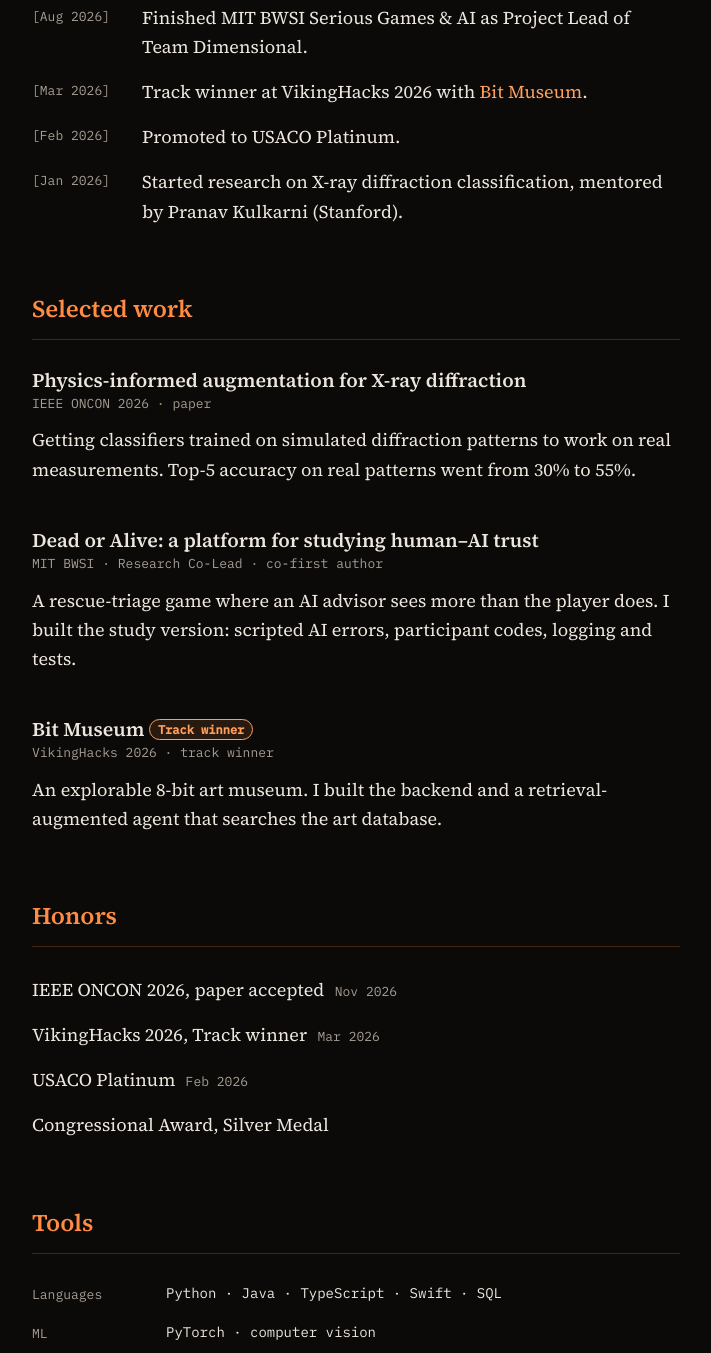
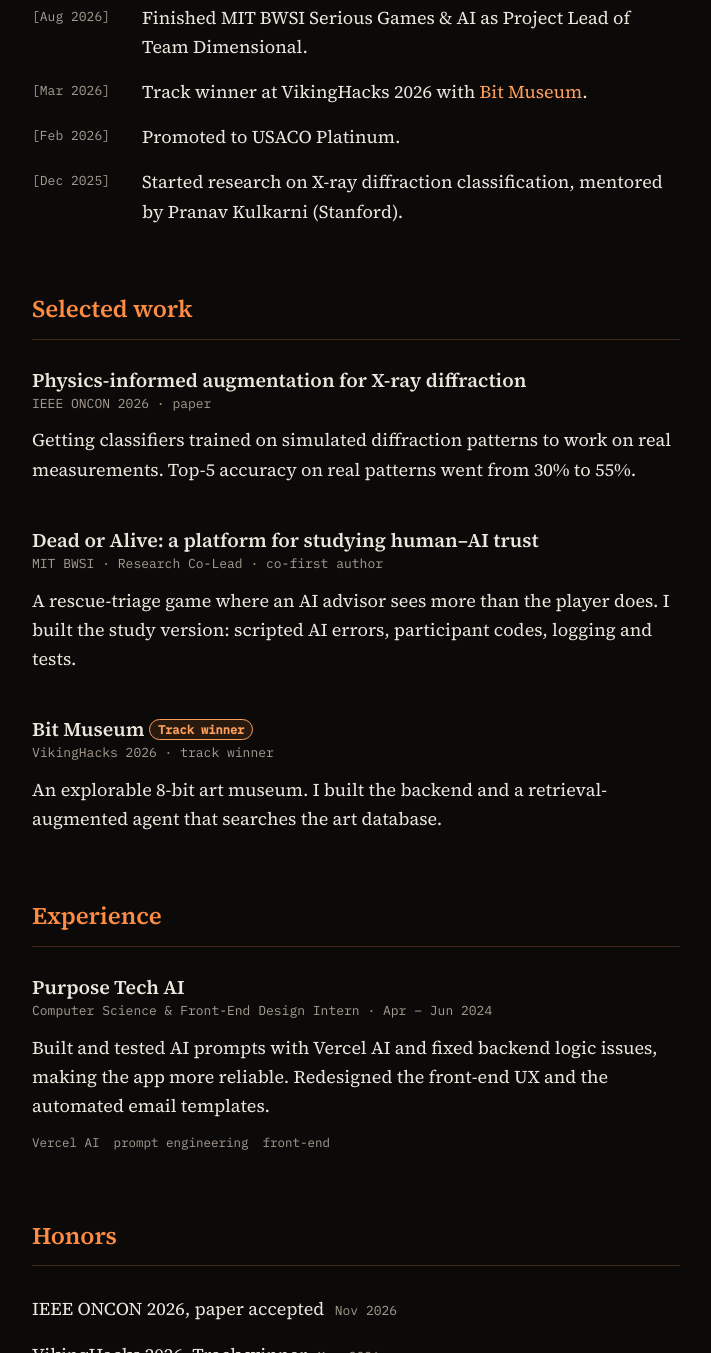
Before and after one commit to Kishan-No1/kishan-no1.github.io, a plain HTML site: page index.html in a window 1280 px wide. Shown: the part 1172-2525 px from the top of the page, without its empty margins (284-995 px from the left). Drawn offline with Linux system fonts and the light colour scheme.

Commit message:
Add Purpose Tech AI internship; update research start date

```diff
--- a/index.html
+++ b/index.html
@@ -58,7 +58,7 @@
           <li><span class="date">[Aug 2026]</span><span>Finished MIT BWSI Serious Games &amp; AI as Project Lead of Team Dimensional.</span></li>
           <li><span class="date">[Mar 2026]</span><span>Track winner at VikingHacks 2026 with <a href="/hackathons/#bit-museum">Bit Museum</a>.</span></li>
           <li><span class="date">[Feb 2026]</span><span>Promoted to USACO Platinum.</span></li>
-          <li><span class="date">[Jan 2026]</span><span>Started research on X-ray diffraction classification, mentored by Pranav Kulkarni (Stanford).</span></li>
+          <li><span class="date">[Dec 2025]</span><span>Started research on X-ray diffraction classification, mentored by Pranav Kulkarni (Stanford).</span></li>
         </ul>
       </section>
 
@@ -78,6 +78,16 @@
           <h3><a href="/hackathons/#bit-museum">Bit Museum</a> <span class="badge">Track winner</span></h3>
           <p class="meta">VikingHacks 2026 · track winner</p>
           <p>An explorable 8-bit art museum. I built the backend and a retrieval-augmented agent that searches the art database.</p>
+        </div>
+      </section>
+
+      <section aria-labelledby="experience">
+        <h2 id="experience">Experience</h2>
+        <div class="entry">
+          <h3>Purpose Tech AI</h3>
+          <p class="meta">Computer Science &amp; Front-End Design Intern · Apr – Jun 2024</p>
+          <p>Built and tested AI prompts with Vercel AI and fixed backend logic issues, making the app more reliable. Redesigned the front-end UX and the automated email templates.</p>
+          <ul class="tags"><li>Vercel AI</li><li>prompt engineering</li><li>front-end</li></ul>
         </div>
       </section>
 
```
